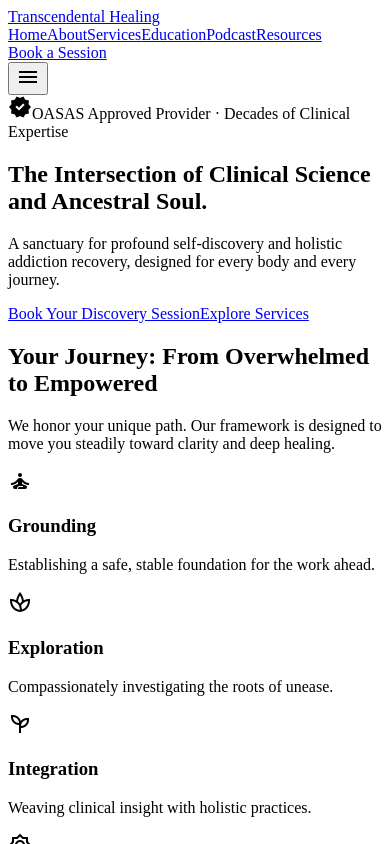
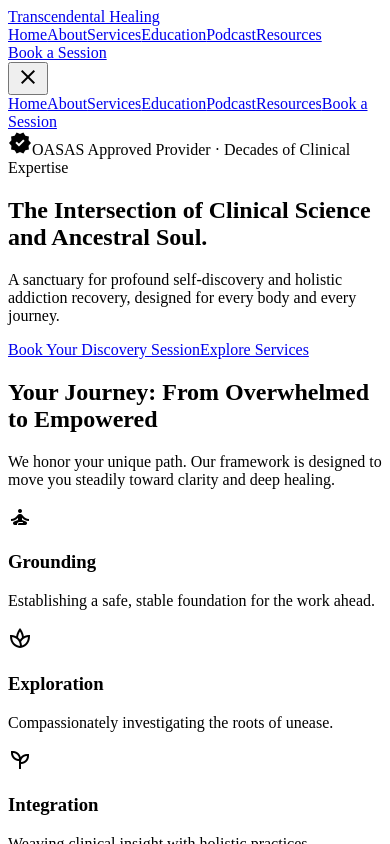
Before and after one commit to mudasarimamofficial/Transcendental-Healing, a Next.js app: page / in a window 390 px wide. Both pictures are taken after a click on the button "menu". Shown: the top 844 px of the page. Built offline with nearby package versions, Linux system fonts and the light colour scheme; grey boxes are pictures that could not be loaded.

Commit message:
fix: implement mobile menu drawer logic in PublicHeader

```diff
--- a/app/components/PublicHeader.tsx
+++ b/app/components/PublicHeader.tsx
@@ -2,9 +2,11 @@
 
 import Link from "next/link";
 import { usePathname } from "next/navigation";
+import { useState } from "react";
 
 export default function PublicHeader() {
   const pathname = usePathname();
+  const [isMobileMenuOpen, setIsMobileMenuOpen] = useState(false);
 
   const activeClass = "font-label-lg text-label-lg text-primary dark:text-primary-fixed-dim border-b-2 border-healing-sage pb-1 opacity-80 transition-opacity duration-200";
   const inactiveClass = "font-label-lg text-label-lg text-on-secondary-container dark:text-on-primary-container hover:text-healing-sage transition-colors duration-300";
@@ -32,10 +34,31 @@ export default function PublicHeader() {
           </a>
         </div>
         {/* Mobile Menu Toggle */}
-    <button aria-label="Open Menu" className="md:hidden text-primary focus:outline-none p-2">
-      <span className="material-symbols-outlined" style={{fontVariationSettings: '"FILL" 0'}}>menu</span>
+        <button
+          aria-label="Open Menu"
+          className="md:hidden text-primary focus:outline-none p-2"
+          onClick={() => setIsMobileMenuOpen(!isMobileMenuOpen)}
+        >
+          <span className="material-symbols-outlined" style={{fontVariationSettings: '"FILL" 0'}}>
+            {isMobileMenuOpen ? 'close' : 'menu'}
+          </span>
         </button>
       </div>
+
+      {/* Mobile Drawer */}
+      {isMobileMenuOpen && (
+        <div className="md:hidden absolute top-[72px] left-0 w-full bg-surface-cream border-b border-secondary-container shadow-lg flex flex-col px-margin-mobile py-6 space-y-6">
+          <a aria-current="page" className={pathname === "/" ? activeClass : inactiveClass} href="/">Home</a>
+          <a className={pathname === "/about" ? activeClass : inactiveClass} href="/about">About</a>
+          <a className={pathname.startsWith("/services") ? activeClass : inactiveClass} href="/services/addiction-recovery">Services</a>
+          <a className={pathname === "/continuing-education" ? activeClass : inactiveClass} href="/continuing-education">Education</a>
+          <a className={pathname.startsWith("/podcast") ? activeClass : inactiveClass} href="/podcast">Podcast</a>
+          <a className={pathname.startsWith("/blog") ? activeClass : inactiveClass} href="/blog">Resources</a>
+          <a className="inline-flex items-center justify-center px-8 py-3 bg-primary text-surface-cream font-label-lg text-label-lg rounded-full hover:bg-ether-indigo-light transition-colors mt-4" href="/booking">
+            Book a Session
+          </a>
+        </div>
+      )}
     </nav>
   );
 }
```
Lines whose indentation alone changed are shown as unchanged.
